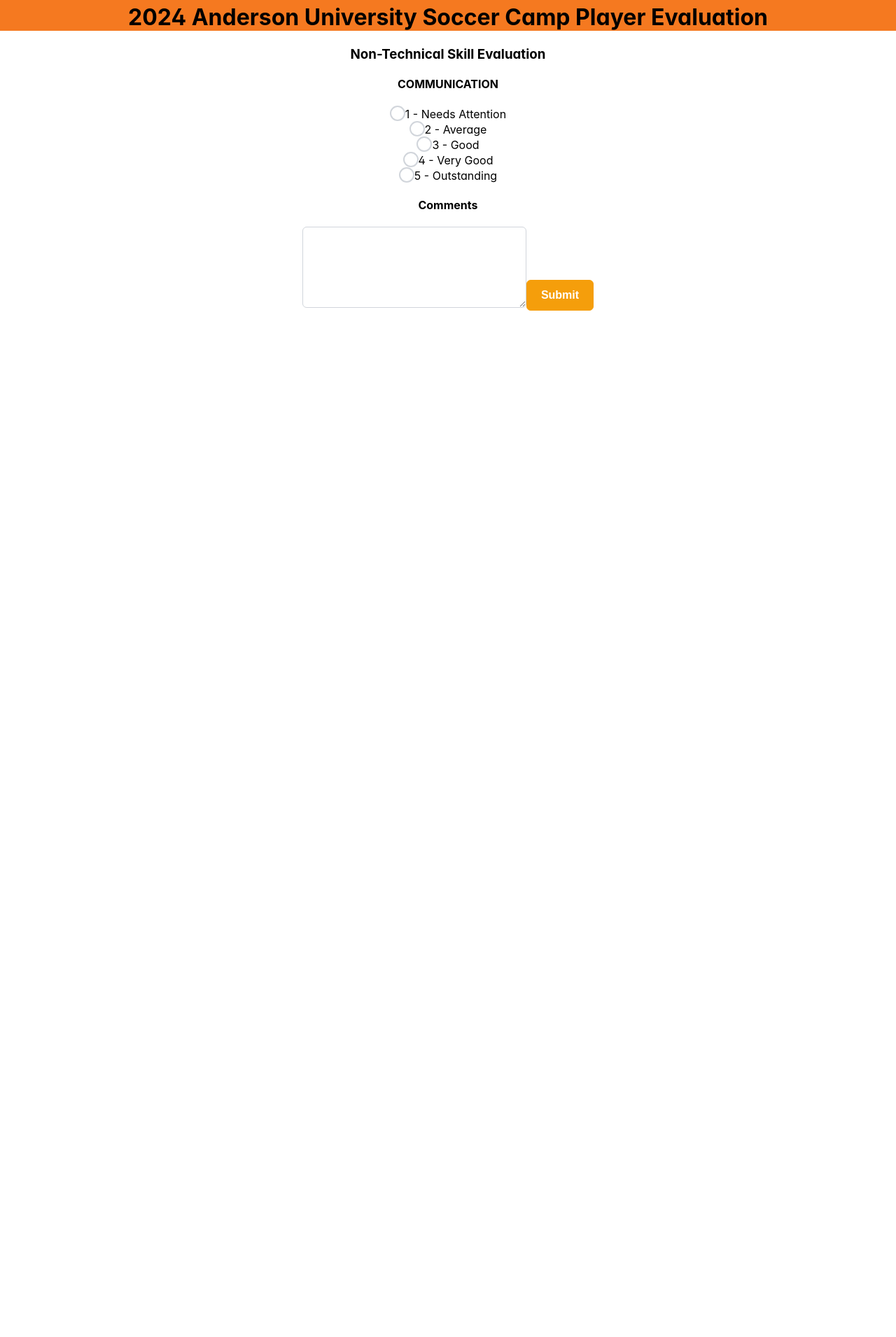
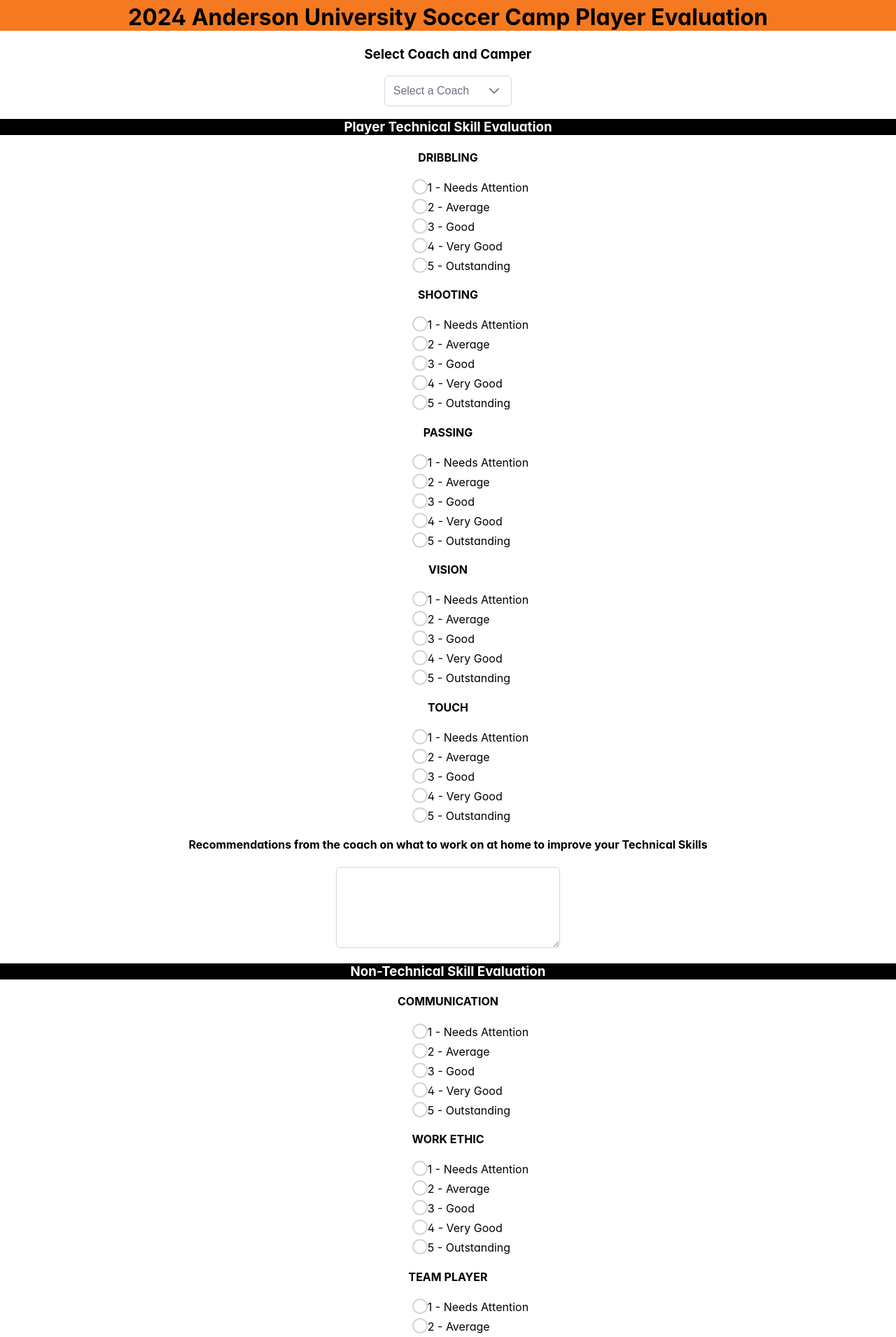
Before and after one commit to jdspires00/AU-Soccer-Camp, a React (Create React App) app: page / in a window 1280 px wide. Shown: the part 320-2231 px from the top of the page at 70% size. Before the commit the page ends 800 px from the top, so only its background shows below. Built offline with nearby package versions, Linux system fonts and the light colour scheme; a web font is replaced by a local one.

Commit message:
Added working dropdowns with example players and campers, added selectable check boxes for the selection of data

```diff
--- a/package.json
+++ b/package.json
@@ -43,5 +43,8 @@
       "last 1 firefox version",
       "last 1 safari version"
     ]
+  },
+  "devDependencies": {
+    "@types/papaparse": "^5.3.14"
   }
 }
--- a/public/index.html
+++ b/public/index.html
@@ -2,14 +2,14 @@
 <html lang="en">
   <head>
     <meta charset="utf-8" />
-    <link rel="icon" href="%PUBLIC_URL%/favicon.ico" />
+    <link rel="icon" href="%PUBLIC_URL%/ASCLogo.png" />
     <meta name="viewport" content="width=device-width, initial-scale=1" />
     <meta name="theme-color" content="#000000" />
     <meta
       name="description"
       content="Web site created using create-react-app"
     />
-    <link rel="apple-touch-icon" href="%PUBLIC_URL%/logo192.png" />
+    <link rel="apple-touch-icon" href="%PUBLIC_URL%/ASCLogo.png" />
     <!--
       manifest.json provides metadata used when your web app is installed on a
       user's mobile device or desktop. See https://developers.google.com/web/fundamentals/web-app-manifest/
@@ -24,7 +24,7 @@
       work correctly both with client-side routing and a non-root public URL.
       Learn how to configure a non-root public URL by running `npm run build`.
     -->
-    <title>React App</title>
+    <title>ASC Player Evaluation</title>
   </head>
   <body>
     <noscript>You need to enable JavaScript to run this app.</noscript>
--- a/src/App.tsx
+++ b/src/App.tsx
@@ -3,6 +3,7 @@
 import './App.css';
 import Header from './components/header';
 import PlayerSkillEval from './components/playerSkillEval';
+import './styles/projStyles.css';
 
 function App() {
   return (
--- a/src/components/coachAndPlayer.tsx
+++ b/src/components/coachAndPlayer.tsx
@@ -1,39 +1,20 @@
-import React, { useState, useEffect } from 'react';
+import React, { useState } from 'react';
 import { Dropdown } from 'primereact/dropdown';
-import Papa from 'papaparse';
+import data from '../data/list.json'; // Import JSON data
 
 const CoachCamperDropdown = () => {
-  const [coaches, setCoaches] = useState([]);
-  const [selectedCoach, setSelectedCoach] = useState(null);
-  const [campers, setCampers] = useState([]);
-  const [selectedCamper, setSelectedCamper] = useState(null);
+  const [selectedCoach, setSelectedCoach] = useState<any>(null); // Change type to any
+  const [selectedCamper, setSelectedCamper] = useState<string | null>(null);
 
-  useEffect(() => {
-    // Function to read and parse the CSV data
-    const readCSV = async () => {
-      const response = await fetch('/path-to-your/coaches-and-campers.csv');
-      const reader = response.body.getReader();
-      const result = await reader.read(); // raw array
-      const decoder = new TextDecoder('utf-8');
-      const csv = decoder.decode(result.value); // the csv text
-      const parsedData = Papa.parse(csv, { header: true });
+  const coaches = data.map((item: any) => ({ label: item.coach, value: item }));
 
-      const coachesData = parsedData.data.map((row) => ({
-        name: row.Coach, // Assuming the CSV has 'Coach' column for coach names
-        campers: Object.values(row).slice(1) // Assumes camper names are in subsequent columns
-      }));
+  const onCoachChange = (e: any) => {
+    setSelectedCoach(e.value);
+    setSelectedCamper(null); // Reset selected camper
+  };
 
-      setCoaches(coachesData);
-    };
-
-    readCSV();
-  }, []);
-
-  // Function to handle change on coach selection
-  const onCoachChange = (e) => {
-    setSelectedCoach(e.value);
-    const selectedCoachData = coaches.find(coach => coach.name === e.value.name);
-    setCampers(selectedCoachData ? selectedCoachData.campers : []);
+  const onCamperChange = (e: any) => {
+    setSelectedCamper(e.value);
   };
 
   return (
@@ -43,16 +24,17 @@
         value={selectedCoach}
         options={coaches}
         onChange={onCoachChange}
-        optionLabel="name"
+        optionLabel="label"
         placeholder="Select a Coach"
       />
-      <Dropdown
-        value={selectedCamper}
-        options={campers}
-        onChange={(e) => setSelectedCamper(e.value)}
-        placeholder="Select a Camper"
-        disabled={!selectedCoach}
-      />
+      {selectedCoach && ( // Check if selectedCoach is not null
+        <Dropdown
+          value={selectedCamper}
+          options={selectedCoach.campers.map((camper: string) => ({ label: camper, value: camper }))}
+          onChange={onCamperChange}
+          placeholder="Select a Camper"
+        />
+      )}
     </div>
   );
 };
--- a/src/components/playerSkillEval.tsx
+++ b/src/components/playerSkillEval.tsx
@@ -2,6 +2,7 @@
 import { RadioButton } from 'primereact/radiobutton';
 import { InputTextarea } from 'primereact/inputtextarea';
 import { Button } from 'primereact/button';
+import CoachCamperDropdown from './coachAndPlayer';
 
 const PlayerSkillEval = () => {
   const [skills, setSkills] = useState({
@@ -18,6 +19,8 @@
   });
 
   const [comments, setComments] = useState('');
+  const [techComments, setTechComments] = useState('');
+  const [isGoalie, setIsGoalie] = useState(false);
 
   const handleSkillChange = (e: any, skill: any) => {
     setSkills({ ...skills, [skill]: e.value });
@@ -32,12 +35,100 @@
 
   return (
     <div>
-      <h3>Non-Technical Skill Evaluation</h3>
+      <CoachCamperDropdown />
+      <h3 className='separator'>Player Technical Skill Evaluation</h3>
+      <div className="skill-evaluation">
+        <div className="skill">
+          <h4>DRIBBLING</h4>
+          {skillLevels.map((level) => (
+            <div key={level} className="p-field-radiobutton radList">
+              <RadioButton
+                inputId={`dribbling-${level}`}
+                name="dribbling"
+                value={level}
+                onChange={(e) => handleSkillChange(e, 'dribbling')}
+                checked={skills.dribbling === level}
+              />
+              <label htmlFor={`dribbling-${level}`}>{level}</label>
+            </div>
+          ))}
+        </div>
+        <div className="skill">
+          <h4>SHOOTING</h4>
+          {skillLevels.map((level) => (
+            <div key={level} className="p-field-radiobutton radList">
+              <RadioButton
+                inputId={`shooting-${level}`}
+                name="shooting"
+                value={level}
+                onChange={(e) => handleSkillChange(e, 'shooting')}
+                checked={skills.shooting === level}
+              />
+              <label htmlFor={`shooting-${level}`}>{level}</label>
+            </div>
+          ))}
+        </div>
+        <div className="skill">
+          <h4>PASSING</h4>
+          {skillLevels.map((level) => (
+            <div key={level} className="p-field-radiobutton radList">
+              <RadioButton
+                inputId={`passing-${level}`}
+                name="passing"
+                value={level}
+                onChange={(e) => handleSkillChange(e, 'passing')}
+                checked={skills.passing === level}
+              />
+              <label htmlFor={`passing-${level}`}>{level}</label>
+            </div>
+          ))}
+        </div>
+        <div className="skill">
+          <h4>VISION</h4>
+          {skillLevels.map((level) => (
+            <div key={level} className="p-field-radiobutton radList">
+              <RadioButton
+                inputId={`vision-${level}`}
+                name="vision"
+                value={level}
+                onChange={(e) => handleSkillChange(e, 'vision')}
+                checked={skills.vision === level}
+              />
+              <label htmlFor={`vision-${level}`}>{level}</label>
+            </div>
+          ))}
+        </div>
+        <div className="skill">
+          <h4>TOUCH</h4>
+          {skillLevels.map((level) => (
+            <div key={level} className="p-field-radiobutton radList">
+              <RadioButton
+                inputId={`touch-${level}`}
+                name="touch"
+                value={level}
+                onChange={(e) => handleSkillChange(e, 'touch')}
+                checked={skills.touch === level}
+              />
+              <label htmlFor={`touch-${level}`}>{level}</label>
+            </div>
+          ))}
+        </div>
+        <div className='commentField'>
+          <h4>Recommendations from the coach on what to work on at home to improve your Technical Skills</h4>
+          <InputTextarea
+            value={techComments}
+            onChange={(e) => setTechComments(e.target.value)}
+            rows={5}
+            cols={30}
+          />
+        </div>
+      </div>
+      <h3 className='separator'>Non-Technical Skill Evaluation</h3>
       <div className="skill-evaluation">
         <div className="skill">
           <h4>COMMUNICATION</h4>
           {skillLevels.map((level) => (
-            <div key={level} className="p-field-radiobutton ">
+            <div key={level} className="p-field-radiobutton radList">
               <RadioButton
                 inputId={`communication-${level}`}
                 name="communication"
@@ -49,17 +140,61 @@
             </div>
           ))}
         </div>
-        {/* Repeat for other skills */}
+        <div className="skill">
+          <h4>WORK ETHIC</h4>
+          {skillLevels.map((level) => (
+            <div key={level} className="p-field-radiobutton radList">
+              <RadioButton
+                inputId={`workEthic-${level}`}
+                name="workEthic"
+                value={level}
+                onChange={(e) => handleSkillChange(e, 'workEthic')}
+                checked={skills.workEthic === level}
+              />
+              <label htmlFor={`workEthic-${level}`}>{level}</label>
             </div>
-
-      <h4>Comments</h4>
+          ))}
+        </div>
+        <div className="skill">
+          <h4>TEAM PLAYER</h4>
+          {skillLevels.map((level) => (
+            <div key={level} className="p-field-radiobutton radList">
+              <RadioButton
+                inputId={`teamPlayer-${level}`}
+                name="teamPlayer"
+                value={level}
+                onChange={(e) => handleSkillChange(e, 'teamPlayer')}
+                checked={skills.teamPlayer === level}
+              />
+              <label htmlFor={`teamPlayer-${level}`}>{level}</label>
+            </div>
+          ))}
+        </div>
+        <div className="skill">
+          <h4>SPORTSMANSHIP</h4>
+          {skillLevels.map((level) => (
+            <div key={level} className="p-field-radiobutton radList">
+              <RadioButton
+                inputId={`sportsmanship-${level}`}
+                name="sportsmanship"
+                value={level}
+                onChange={(e) => handleSkillChange(e, 'sportsmanship')}
+                checked={skills.sportsmanship === level}
+              />
+              <label htmlFor={`sportsmanship-${level}`}>{level}</label>
+            </div>
+          ))}
+        </div>
+      </div>
+      <div className='commentField'>
+          <h4>Recommendations from the coach on what to work on at home to improve your Technical Skills</h4>
           <InputTextarea
             value={comments}
             onChange={(e) => setComments(e.target.value)}
             rows={5}
             cols={30}
           />
-
+        </div>
       <Button label="Submit" onClick={handleSubmit} />
     </div>
   );
--- /dev/null
+++ b/src/data/list.json
@@ -0,0 +1,22 @@
+[
+  {
+    "coach": "Coach Carter",
+    "campers": ["John Doe", "Jane Smith", "Emily Davis", "Mike Brown", "Lisa White"]
+  },
+  {
+    "coach": "Coach Taylor",
+    "campers": ["Tom Wilson", "Anna Bell", "Kevin Long", "Sarah Green", "Cristiano Ronaldo"]
+  },
+  {
+    "coach": "Coach Smith",
+    "campers": ["Chris King", "Rachel Casey", "Steve Marsh", "Nick Grey", "Alice Blue"]
+  },
+  {
+    "coach": "Coach Johnson",
+    "campers": ["Laura West", "George Best", "Matt Bright", "Jenny Stone", "Lee Dixon"]
+  },
+  {
+    "coach": "Coach Lee",
+    "campers": ["Brian Hall", "Susan Fox", "Olivia Hunt", "Mark Duke", "Brendan Aaronson"]
+  }
+]
--- /dev/null
+++ b/src/styles/projStyles.css
@@ -0,0 +1,10 @@
+.separator{
+    color: white;
+    background-color: black;
+}
+
+.radList{
+    text-align: left;
+    margin-left: 46%;
+    margin-top: 6px;
+}
```
Also changed, not shown: public/ASCLogo.png (added), public/manifest.json, src/data/list.csv (deleted), 1 other file (tests, documents, lock files or other folders). Lines whose indentation alone changed are shown as unchanged.
